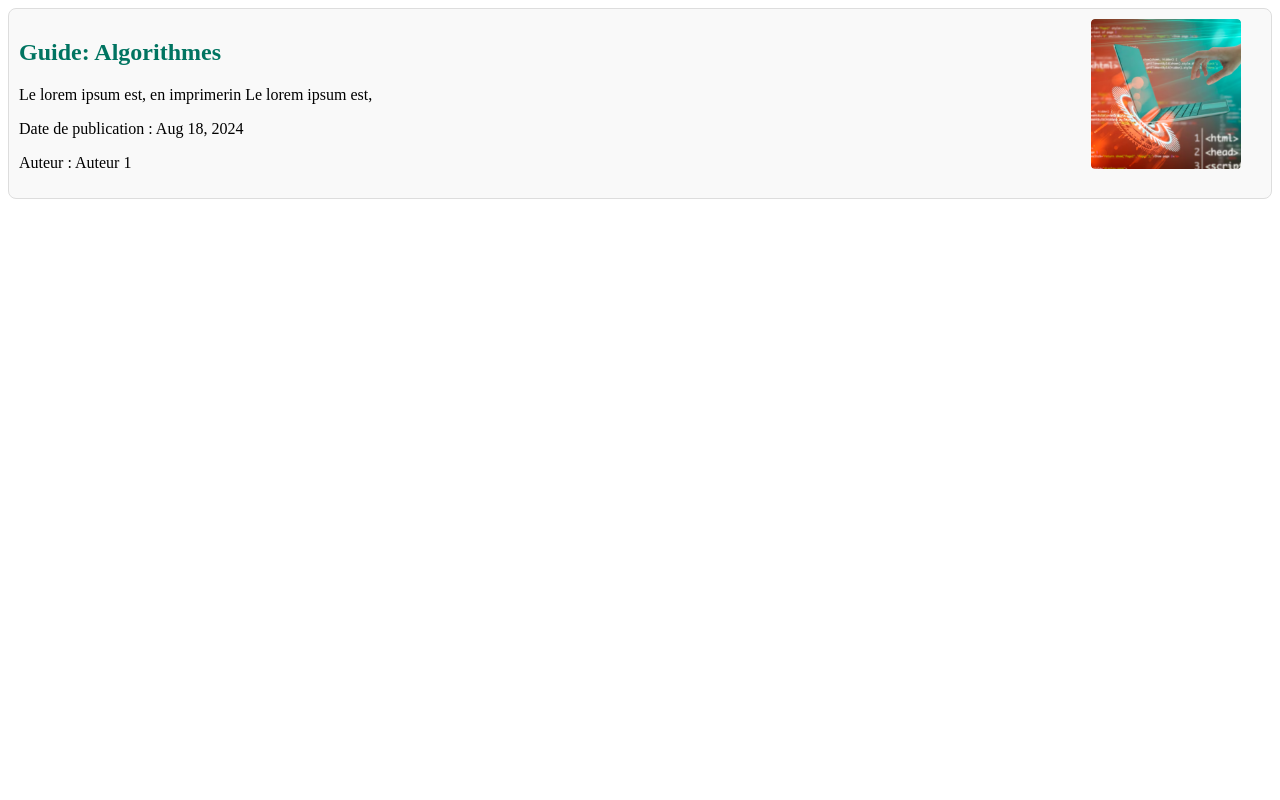
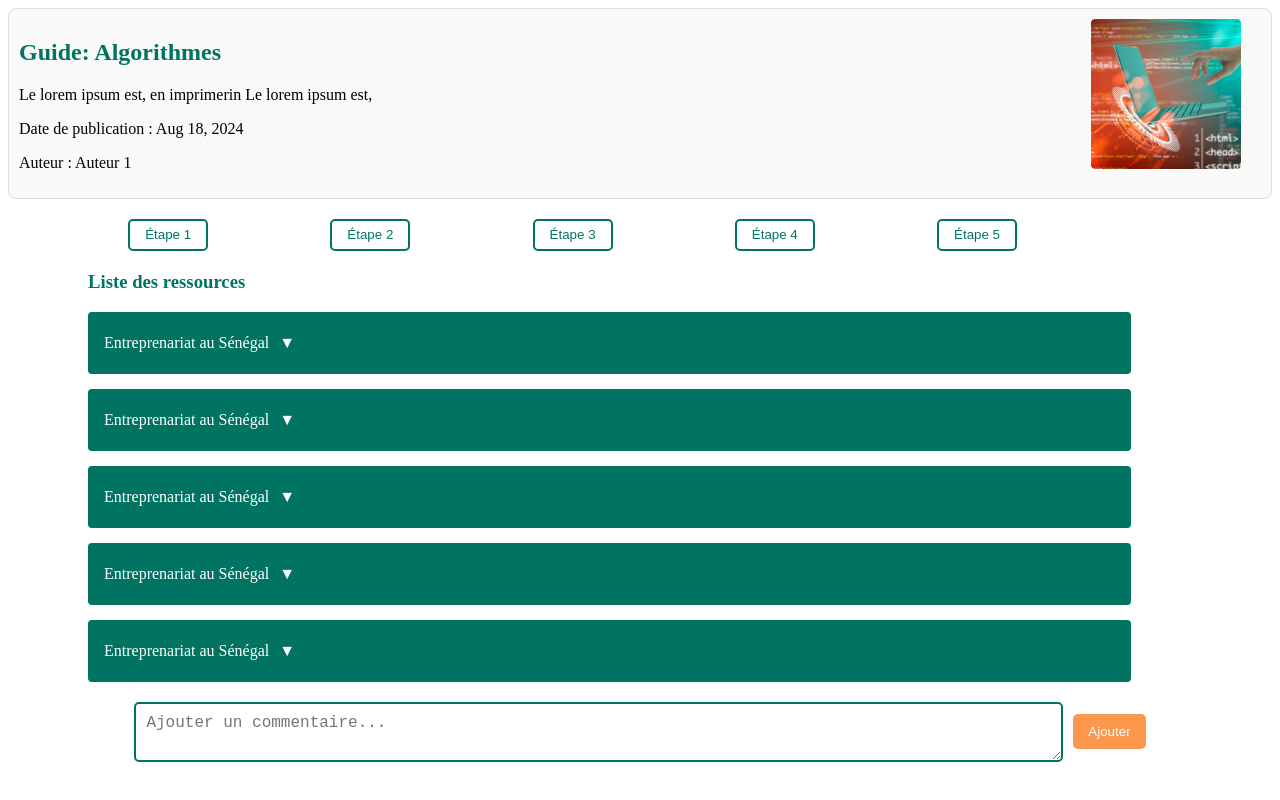
Before and after one commit to DialloMaria/Kaay-entreprendre-Angular, an Angular app: page / in a window 1280 px wide. Built offline with nearby package versions, Linux system fonts and the light colour scheme.

Commit message:
Etape validation des guides , commentaire et temoignages

```diff
--- a/angular.json
+++ b/angular.json
@@ -82,6 +82,7 @@
               {
                 "glob": "**/*",
                 "input": "public"
+
               }
             ],
             "styles": [
@@ -96,4 +97,5 @@
   "cli": {
     "analytics": "f41c4093-016f-4756-a1ca-bd6c53f8c4f5"
   }
+
 }
--- /dev/null
+++ b/src/app/Components/Administrateurs/Guides/guide-completed/guide-completed.component.css
@@ -0,0 +1,128 @@
+/* Bannière de succès */
+.success-banner {
+  background-color: #007461;
+  color: white;
+  padding: 20px;
+  border-radius: 8px;
+  display: flex;
+  justify-content: center;
+  align-items: center;
+}
+
+/* Conteneur du contenu */
+.content-container {
+  display: flex;
+  align-items: center;
+  max-width: 900px;
+  margin: 0 auto;
+}
+
+/* Conteneur de l'image */
+.image-container {
+  flex: 0 0 auto;
+  margin-right: 20px;
+  display: flex;
+  justify-content: center;
+}
+
+.image-container img {
+  width: 100px;
+  height: auto;
+}
+
+/* Conteneur du message */
+.message-container {
+  flex: 1 1 auto;
+}
+
+.message-container h1 {
+  font-size: 24px;
+  margin: 0;
+}
+
+.message-container p {
+  font-size: 18px;
+  margin-top: 10px;
+}
+
+/* Formulaire de témoignage */
+.temoignage-form {
+  display: flex;
+  flex-direction: column;
+  margin-bottom: 20px;
+  margin-left: 5rem;
+}
+
+.temoignage-form input,
+.temoignage-form textarea {
+  margin-bottom: 10px;
+  padding: 10px;
+  border-radius: 5px;
+  border: 1px solid #ccc;
+  width: 80%;
+  margin: 1rem;
+}
+
+.temoignage-form button {
+  padding: 10px;
+  border: none;
+  border-radius: 5px;
+  background-color: #007461;
+  color: white;
+  cursor: pointer;
+  width: 80%;
+  margin-left: 1rem;
+}
+
+.temoignage-form button:hover {
+  background-color: #005a4a;
+}
+
+/* Liste de témoignages */
+.temoignage-list {
+  display: grid;
+  grid-template-columns: repeat(3, 1fr);
+  gap: 10px;
+  margin-left: 5rem;
+}
+
+.temoignage-card {
+  background-color: #f9f9f9;
+  border-radius: 10px;
+  width: 60%;
+  height: 200px;
+  box-shadow: 0 4px 8px rgba(0, 0, 0, 0.1);
+  display: flex;
+  flex-direction: column;
+  align-items: center;
+  text-align: center;
+  border: 1px solid #005a4a;
+}
+
+/* Profil en cercle */
+.profile {
+  width: 100px;
+  height: 100px;
+  border-radius: 50%;
+  overflow: hidden;
+  margin-bottom: 15px;
+}
+
+.profile img {
+  width: 100%;
+  height: 100%;
+  object-fit: cover;
+}
+
+/* Contenu du témoignage */
+.temoignage-content h3 {
+  margin: 0;
+  font-size: 20px;
+  color: #333;
+}
+
+.temoignage-content p {
+  margin-top: 10px;
+  color: #666;
+  font-size: 16px;
+}
--- /dev/null
+++ b/src/app/Components/Administrateurs/Guides/guide-completed/guide-completed.component.html
@@ -0,0 +1,31 @@
+<div class="success-banner">
+    <div class="content-container">
+         <!-- Message de succès -->
+      <div class="message-container">
+        <h1>Guide validé avec succès !</h1>
+        <p>Merci d'avoir suivi toutes les étapes.</p>
+      </div>
+      <!-- Image -->
+      <div class="image-container">
+        <img src="assets/images/imageGUIDE1.png" alt="Succès" />
+      </div>
+
+    </div>
+  </div>
+  <div class="temoignage-form">
+    <input type="text" [(ngModel)]="temoignage.titre" placeholder="Titre du témoignage" />
+    <textarea [(ngModel)]="temoignage.description" placeholder="Description du témoignage"></textarea>
+    <button (click)="submitTemoignage()">Ajouter Témoignage</button>
+  </div>
+
+  <div class="temoignage-list">
+    <div class="temoignage-card" *ngFor="let temoignage of temoignages">
+      <div class="profile">
+        <img src="assets/images/default-profile.png" alt="Profil" />
+      </div>
+      <div class="temoignage-content">
+        <h3>{{ temoignage.titre }}</h3>
+        <p>{{ temoignage.description }}</p>
+      </div>
+    </div>
+  </div>
--- /dev/null
+++ b/src/app/Components/Administrateurs/Guides/guide-completed/guide-completed.component.ts
@@ -0,0 +1,27 @@
+import { Component } from '@angular/core';
+import { FormsModule } from '@angular/forms'; // Importer FormsModule
+import { CommonModule } from '@angular/common';
+
+interface Temoignage {
+  titre: string;
+  description: string;
+}
+
+@Component({
+  selector: 'app-guide-completed',
+  templateUrl: './guide-completed.component.html',
+  styleUrls: ['./guide-completed.component.css'],
+  standalone: true,  // Composant autonome
+  imports: [CommonModule, FormsModule]  // Ajouter FormsModule ici
+})
+export class GuideCompletedComponent {
+  temoignage: Temoignage = { titre: '', description: '' };
+  temoignages: Temoignage[] = [];
+
+  submitTemoignage() {
+    if (this.temoignage.titre && this.temoignage.description) {
+      this.temoignages.push({ ...this.temoignage });
+      this.temoignage = { titre: '', description: '' }; // Réinitialiser le formulaire
+    }
+  }
+}
--- a/src/app/Components/Administrateurs/Guides/guide-list/guide-list.component.css
+++ b/src/app/Components/Administrateurs/Guides/guide-list/guide-list.component.css
@@ -28,3 +28,125 @@
       font-size: 24px;
       color: #007461;
   }
+
+  .steps-container {
+    margin-bottom: 20px;
+    width: 80%;
+    height: auto;
+    margin-left: 4rem;
+    display: flex;
+    justify-content: space-around;
+    align-items: center;
+
+  }
+
+  .step-button {
+    margin-right: 10px;
+    width: 5rem;
+    height: 2rem;
+    color: white;
+    border: none;
+    cursor: pointer;
+    border-radius: 5px;
+    border: 2px solid #007461;
+    color: #007461;
+    background-color: white;
+  }
+
+  .step-button:hover {
+    background-color: #FC974E;
+    border: none;
+  }
+
+  .resources-container {
+    margin-top: 20px;
+  }
+  .resources-container h3 {
+    margin-top: 20px;
+    color: #007461;
+    margin-left: 5rem;
+  }
+
+  .resource-item {
+    margin-bottom: 15px;
+    cursor: pointer;
+    width: 80%;
+    height: 30px;
+    background-color: #007461;
+    color: white;
+    border-radius: 4px;
+    display: flex;
+    align-items: center;
+    padding: 1rem;
+    margin-left: 5rem;
+  }
+
+  .resource-content {
+    margin-top: 10px;
+    padding-left: 20px;
+    color: #ffffff;
+  }
+
+  .icon {
+    margin-left: 10px;
+    cursor: pointer;
+  }
+
+  .complete-button {
+    display: block;
+    margin: 20px auto;
+    padding: 10px 20px;
+    background-color: #FC974E;
+    color: white;
+    border: none;
+    border-radius: 5px;
+    cursor: pointer;
+
+  }
+
+  .complete-button:hover {
+    background-color: #007461;
+  }
+
+
+  /* Style pour le conteneur du champ de commentaire */
+.comment-container {
+  display: flex;
+  justify-content: space-between;
+  align-items: center;
+  width: 80%;
+  margin: 20px auto;
+}
+
+/* Style pour le champ de texte */
+.comment-input {
+  flex: 1;
+  padding: 10px;
+  border: 2px solid #007461;
+  border-radius: 5px;
+  margin-right: 10px;
+  font-size: 16px;
+}
+
+/* Style pour le bouton d'ajout de commentaire */
+.add-comment-button {
+  padding: 10px 15px;
+  background-color: #FC974E;
+  color: white;
+  border: none;
+  border-radius: 5px;
+  cursor: pointer;
+}
+
+.add-comment-button:hover {
+  background-color:#007461 ;
+}
+
+/* Style pour la liste des commentaires */
+.comment-item {
+  padding: 10px;
+  margin: 5px 0;
+  border-bottom: 2px solid #FC974E;
+  width: 80%;
+  margin-left: 5rem;
+}
--- a/src/app/Components/Administrateurs/Guides/guide-list/guide-list.component.html
+++ b/src/app/Components/Administrateurs/Guides/guide-list/guide-list.component.html
@@ -1,4 +1,3 @@
-
 <div *ngFor="let guide of guides" class="guide-container">
   <div class="guide-text">
     <h2>{{ guide.titre }}</h2>
@@ -9,5 +8,49 @@
   <div class="guide-image">
     <img [src]="guide.media" alt="{{ guide.titre }}" />
   </div>
+</div>
 
+<div class="steps-container">
+  <!-- Boutons successifs des cinq étapes -->
+  <button class="step-button" *ngFor="let step of steps" (click)="selectStep(step)">
+    {{ step }}
+  </button>
 </div>
+
+<!-- Contenu associé à l'étape sélectionnée -->
+<div *ngIf="selectedStep">
+  <h2>Contenu pour {{ selectedStep }}</h2>
+  <p>Voici le contenu de l'étape {{ selectedStep }}.</p>
+</div>
+
+<!-- Liste des ressources -->
+<div class="resources-container">
+  <h3>Liste des ressources</h3>
+  <div *ngFor="let resource of resources" class="resource-item">
+    <span>{{ resource.title }}</span>
+    <i class="icon" (click)="toggleResourceContent(resource)">&#x25BC;</i> <!-- Icône pour afficher/masquer le contenu -->
+
+    <!-- Contenu caché ou visible selon l'état -->
+    <div *ngIf="resource.showContent" class="resource-content">
+      <p>{{ resource.content }}</p>
+    </div>
+  </div>
+</div>
+
+<!-- Bouton Terminer placé après les ressources -->
+<div *ngIf="isLastStepSelected">
+  <button (click)="completeGuide()" class="complete-button">Terminer</button>
+</div>
+
+
+
+<!-- Conteneur pour le champ de commentaire et le bouton -->
+<div class="comment-container">
+  <textarea [(ngModel)]="newComment" name="comment" placeholder="Ajouter un commentaire..." class="comment-input"></textarea>
+  <button (click)="addComment()" class="add-comment-button">Ajouter</button>
+</div>
+
+<!-- Liste des commentaires -->
+<div *ngFor="let comment of comments" class="comment-item">
+  <p>{{ comment }}</p>
+</div>
--- a/src/app/Components/Administrateurs/Guides/guide-list/guide-list.component.ts
+++ b/src/app/Components/Administrateurs/Guides/guide-list/guide-list.component.ts
@@ -1,19 +1,33 @@
 import { Component } from '@angular/core';
 import { CommonModule } from '@angular/common';
+import { FormsModule } from '@angular/forms';  // Importer FormsModule
 import { Guide } from '../../../../models/guide.model';
+import { Router } from '@angular/router';
 
 @Component({
   selector: 'app-guide-list',
   standalone: true,
-  imports: [CommonModule],
+  imports: [CommonModule, FormsModule],  // Ajouter FormsModule ici
   templateUrl: './guide-list.component.html',
   styleUrls: ['./guide-list.component.css']
 })
 export class GuideListComponent {
   public guides: Guide[] = [];
+  public comments: string[] = [];
+  public newComment: string = '';
+
+  // Déclarez la propriété resources ici
+  public resources = [
+    { title: 'Entreprenariat au Sénégal', content: 'Le lorem ipsum est, en imprimerin Le lorem ipsum est,', showContent: false },
+    { title: 'Entreprenariat au Sénégal', content: 'Le lorem ipsum est, en imprimerin Le lorem ipsum est,', showContent: false },
+    { title: 'Entreprenariat au Sénégal', content: 'Le lorem ipsum est, en imprimerin Le lorem ipsum est,', showContent: false },
+    { title: 'Entreprenariat au Sénégal', content: 'Le lorem ipsum est, en imprimerin Le lorem ipsum est,', showContent: false },
+    { title: 'Entreprenariat au Sénégal', content: 'Le lorem ipsum est, en imprimerin Le lorem ipsum est,', showContent: false },
+  ];
+
+  constructor(private router: Router) {}
 
   ngOnInit(): void {
-
     this.guides = [
       {
         id: 1,
@@ -25,8 +39,30 @@ export class GuideListComponent {
         domaine_id: 1,
         user_id: 101
       },
-
-
     ];
   }
+
+  public steps: string[] = ['Étape 1', 'Étape 2', 'Étape 3', 'Étape 4', 'Étape 5'];
+  public selectedStep: string | null = null;
+  public isLastStepSelected: boolean = false;
+
+  selectStep(step: string) {
+    this.selectedStep = step;
+    this.isLastStepSelected = (step === 'Étape 5');
+  }
+
+  toggleResourceContent(resource: any) {
+    resource.showContent = !resource.showContent;
+  }
+
+  completeGuide() {
+    this.router.navigate(['/guide-completed']);
+  }
+
+  addComment() {
+    if (this.newComment.trim()) {
+      this.comments.push(this.newComment);
+      this.newComment = '';
+    }
+  }
 }
--- a/src/app/app.routes.ts
+++ b/src/app/app.routes.ts
@@ -3,6 +3,7 @@ import { GuideListComponent } from './Components/Administrateurs/Guides/guide-li
 import { GuideAddComponent } from './Components/Administrateurs/Guides/guide-add/guide-add.component';
 import { GuideEditComponent } from './Components/Administrateurs/Guides/guide-edit/guide-edit.component';
 import { GuideDetailComponent } from './Components/Administrateurs/Guides/guide-detail/guide-detail.component';
+import { GuideCompletedComponent } from './Components/Administrateurs/Guides/guide-completed/guide-completed.component';
 
 export const routes: Routes = [
   { path: '', component: GuideListComponent },
@@ -10,4 +11,5 @@ export const routes: Routes = [
   { path: 'guides/add', component: GuideAddComponent },
   { path: 'guides/edit/:id', component: GuideEditComponent },
   { path: 'guides/detail/:id', component: GuideDetailComponent },
+  { path: 'guide-completed', component: GuideCompletedComponent }
 ];
```
